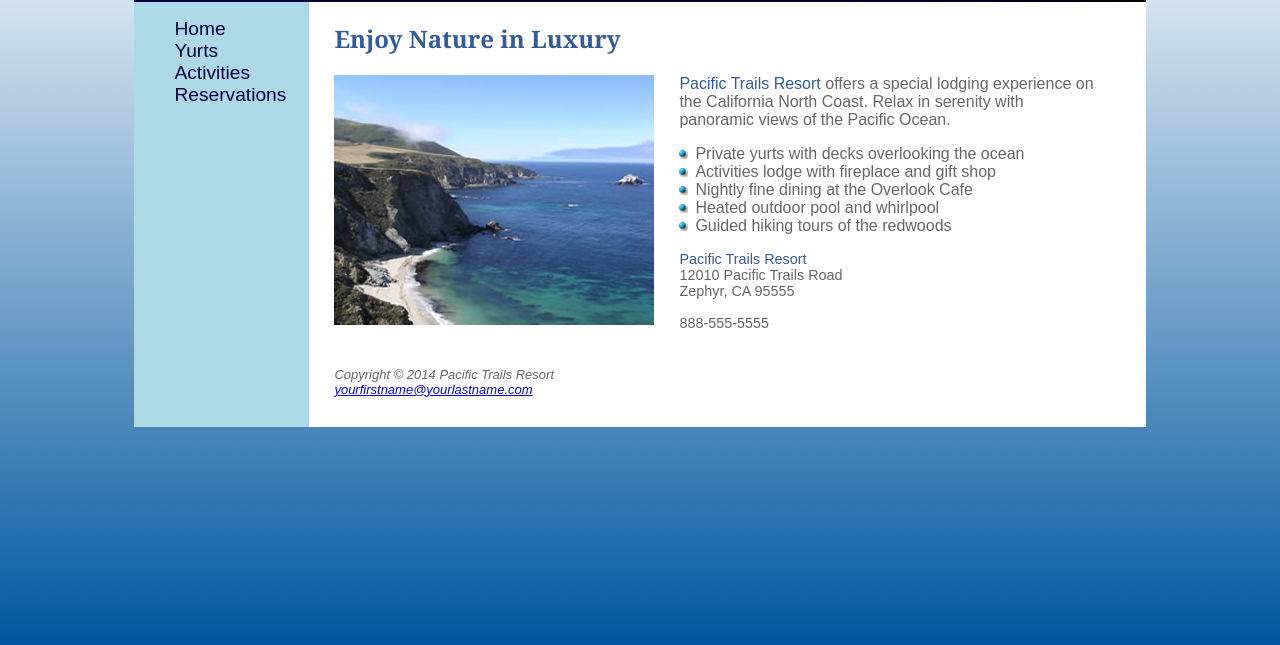
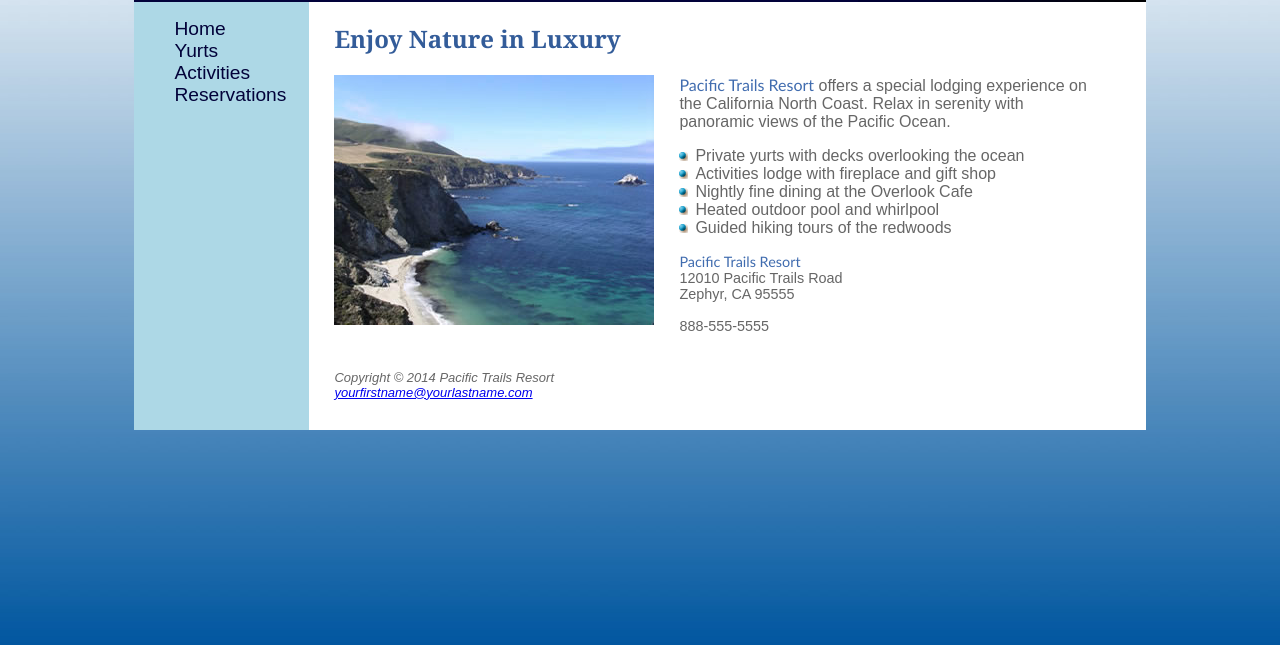
Before and after one commit to rvekeria678/GUI1_HW2, a plain HTML site: page index.html in a window 1280 px wide. Shown: the part 91-736 px from the top of the page. Drawn offline with Linux system fonts and the light colour scheme.

Commit message:
Update pacific.css

```diff
--- a/pacific.css
+++ b/pacific.css
@@ -87,7 +87,8 @@ img {
 	padding-right: 25px;
 }
 .resort {
-	color:rgb(51, 92, 153);
+	color:rgb(64, 108, 175);
+	font-family:'Trebuchet MS', 'Lucida Sans Unicode', 'Lucida Grande', 'Lucida Sans', Arial, sans-serif;
 	font-size: 16;
 }
 p span {
```
